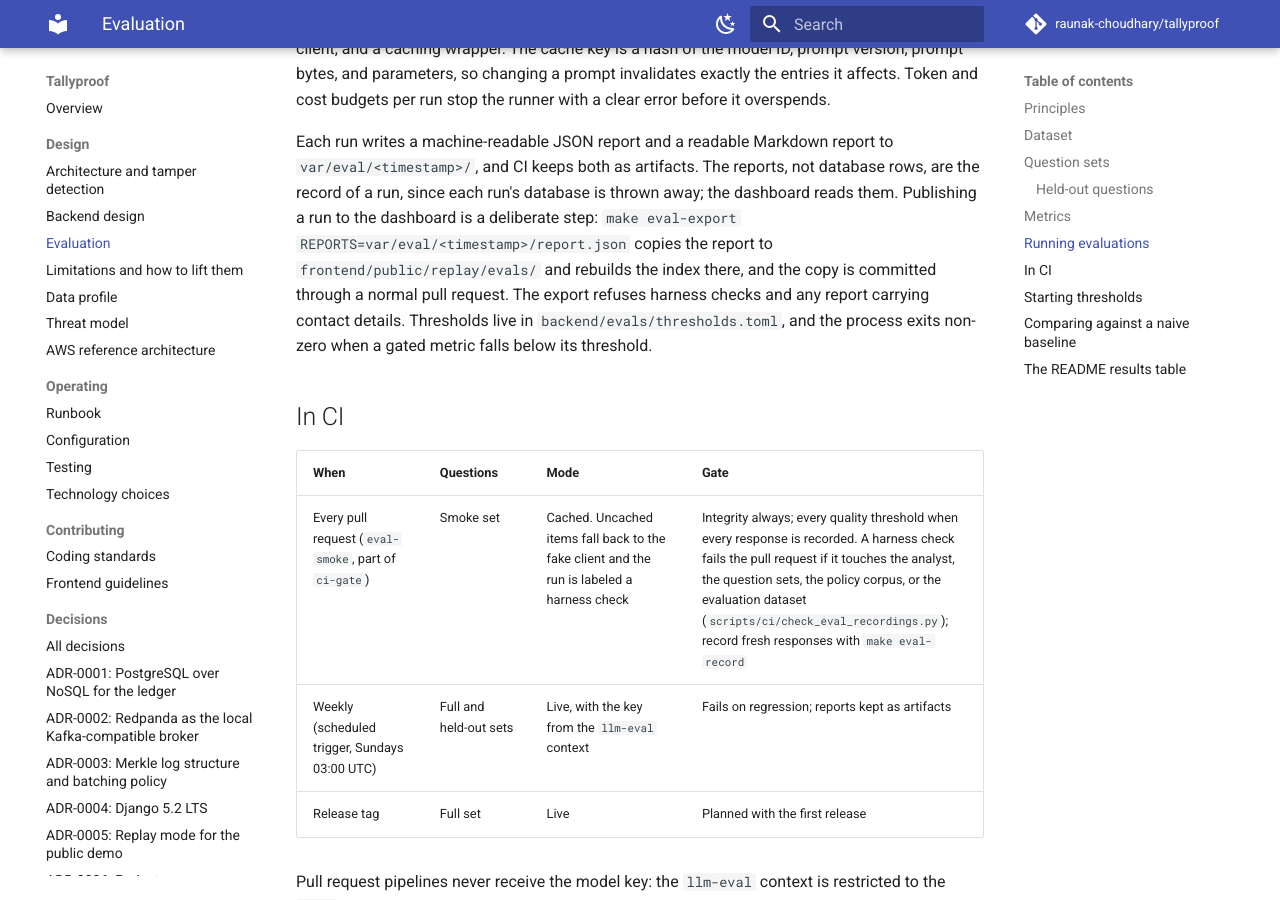
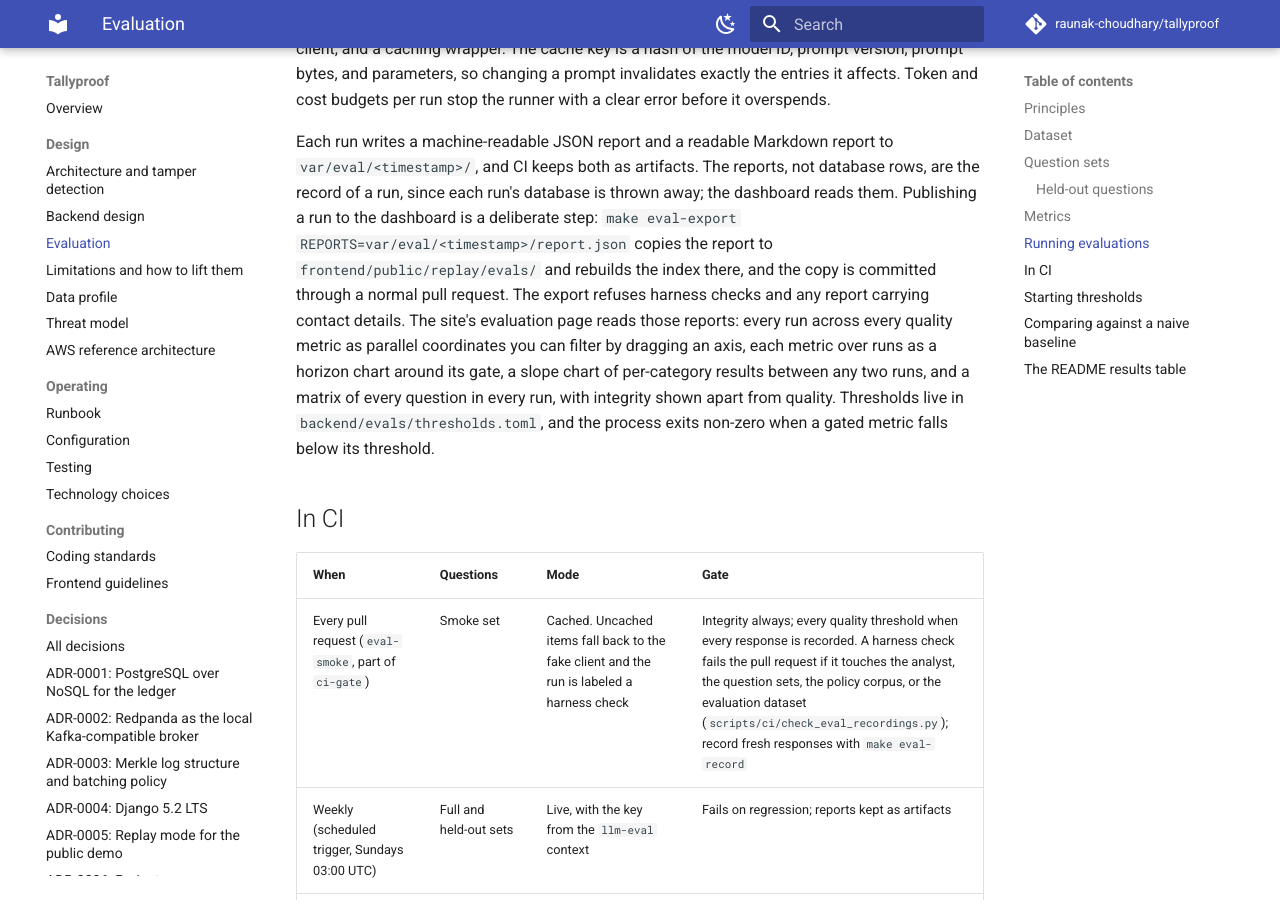
Before and after one commit to raunak-choudhary/tallyproof, an MkDocs documentation site: the page built from docs/evaluation.md, in a window 1280 px wide and 900 px high, scrolled down 4133 px. Built offline with MkDocs 1.6.1 and Material for MkDocs 9.7.7, drawn with Linux system fonts in a browser that asks for light colours; comment, search, counter and statistics services are not loaded.

Commit message:
docs: describe the evaluation page

```diff
--- a/docs/evaluation.md
+++ b/docs/evaluation.md
@@ -74,7 +74,7 @@ Each run builds its own ledger in a throwaway Postgres container, with the same
 
 The LLM client sits behind an interface with three implementations: a scripted fake, the real client, and a caching wrapper. The cache key is a hash of the model ID, prompt version, prompt bytes, and parameters, so changing a prompt invalidates exactly the entries it affects. Token and cost budgets per run stop the runner with a clear error before it overspends.
 
-Each run writes a machine-readable JSON report and a readable Markdown report to `var/eval/<timestamp>/`, and CI keeps both as artifacts. The reports, not database rows, are the record of a run, since each run's database is thrown away; the dashboard reads them. Publishing a run to the dashboard is a deliberate step: `make eval-export REPORTS=var/eval/<timestamp>/report.json` copies the report to `frontend/public/replay/evals/` and rebuilds the index there, and the copy is committed through a normal pull request. The export refuses harness checks and any report carrying contact details. Thresholds live in `backend/evals/thresholds.toml`, and the process exits non-zero when a gated metric falls below its threshold.
+Each run writes a machine-readable JSON report and a readable Markdown report to `var/eval/<timestamp>/`, and CI keeps both as artifacts. The reports, not database rows, are the record of a run, since each run's database is thrown away; the dashboard reads them. Publishing a run to the dashboard is a deliberate step: `make eval-export REPORTS=var/eval/<timestamp>/report.json` copies the report to `frontend/public/replay/evals/` and rebuilds the index there, and the copy is committed through a normal pull request. The export refuses harness checks and any report carrying contact details. The site's evaluation page reads those reports: every run across every quality metric as parallel coordinates you can filter by dragging an axis, each metric over runs as a horizon chart around its gate, a slope chart of per-category results between any two runs, and a matrix of every question in every run, with integrity shown apart from quality. Thresholds live in `backend/evals/thresholds.toml`, and the process exits non-zero when a gated metric falls below its threshold.
 
 ## In CI
 
```
